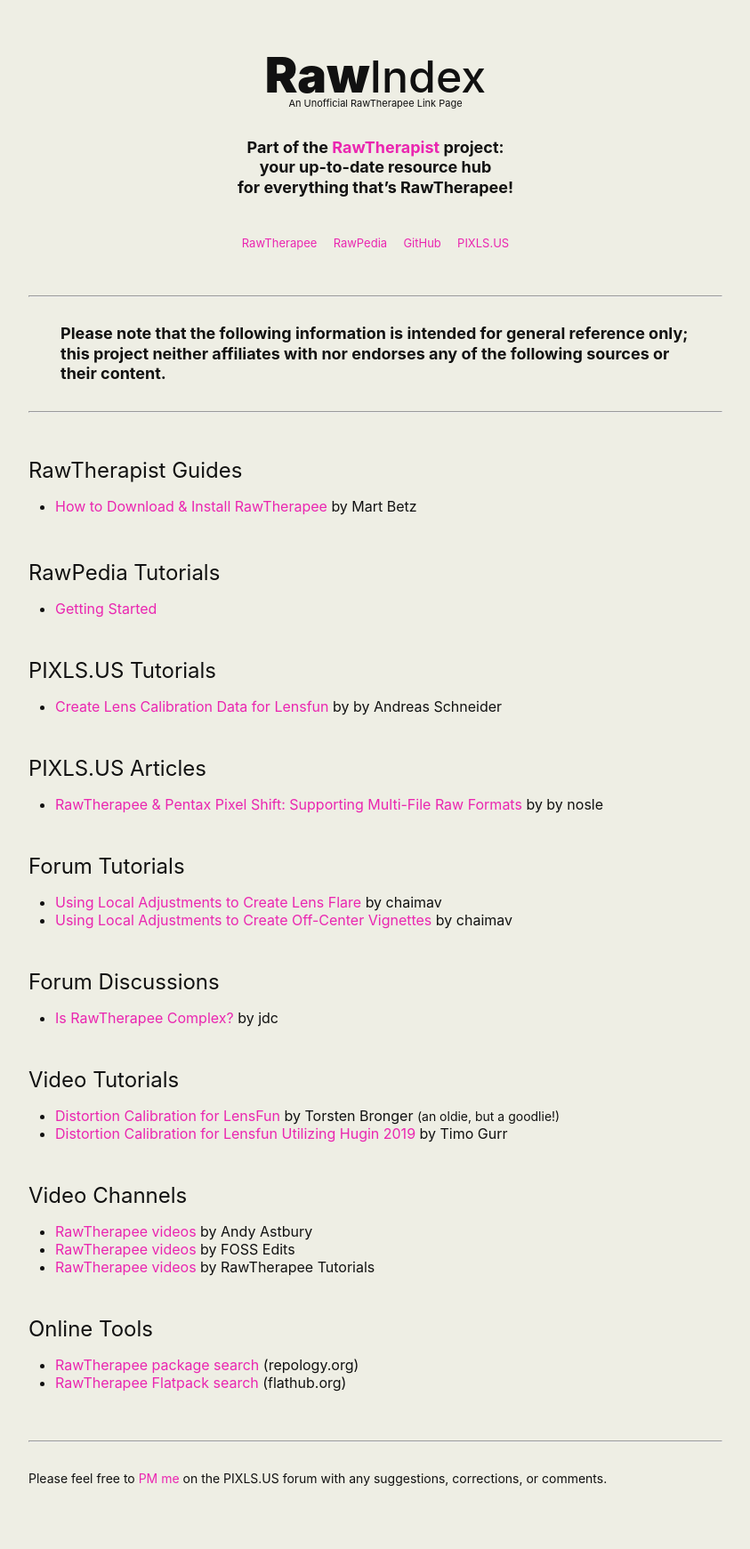
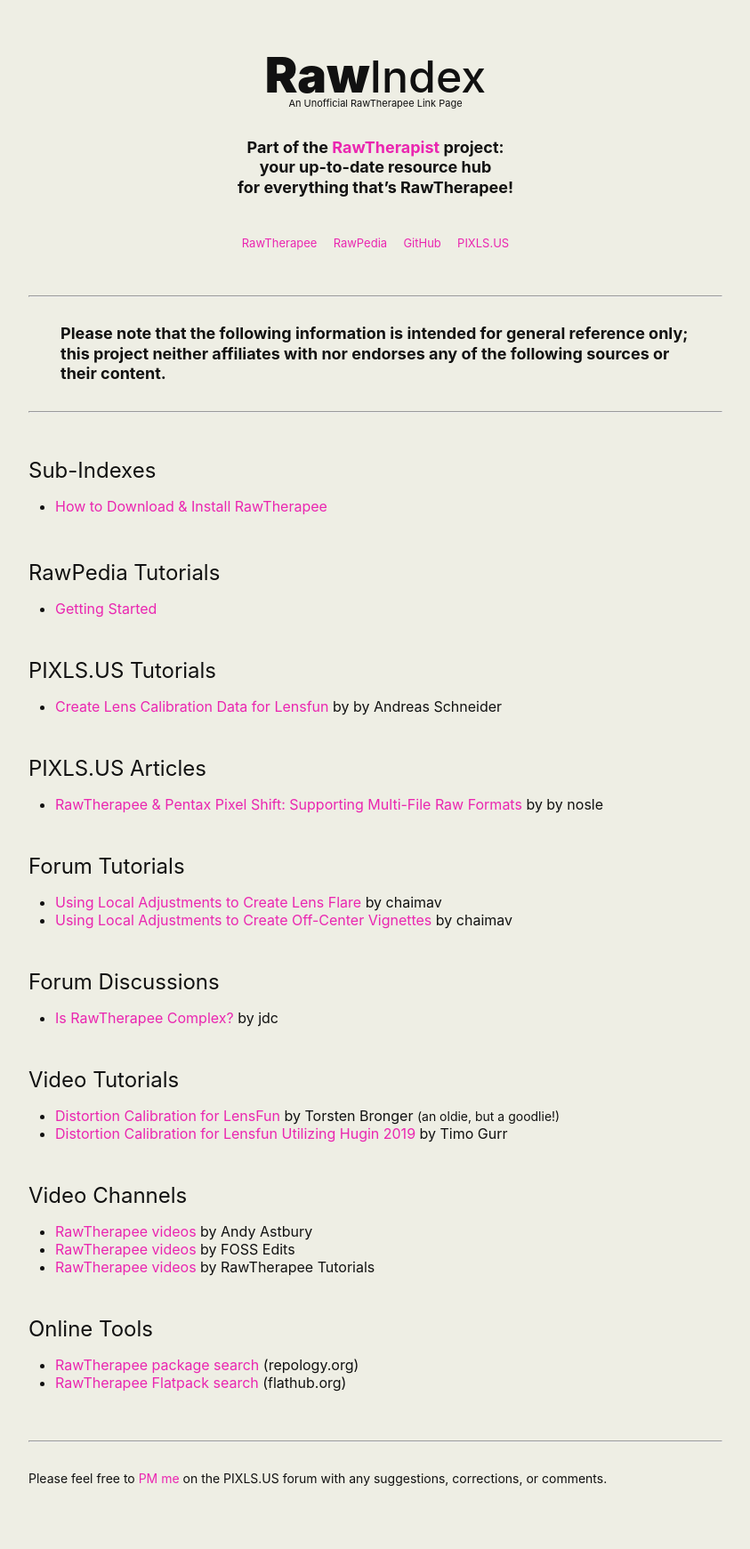
Before and after one commit to martbetz/martbetz.github.io, a Jekyll site: the page built from WIP/rawindex.html, in a window 1280 px wide. Shown: the whole page at 89% size, without its empty margins (218-1061 px from the left). Built offline with Jekyll 4.4.1, drawn with Linux system fonts in a browser that asks for light colours.

Commit message:
Update rawindex.html

```diff
--- a/WIP/rawindex.html
+++ b/WIP/rawindex.html
@@ -77,10 +77,10 @@
 <div align="left">
    <p style="margin-top: 45px;">
      <!-- <center> -->
-        <h2>RawTherapist Guides</h2>
+        <h2>Sub-Indexes</h2>
      <!-- </center> -->
         <ul>
-           <li><a href="https://martbetz.github.io/WIP/rtinstal.html">How to Download & Install RawTherapee</a> by Mart Betz</li>
+           <li><a href="https://martbetz.github.io/WIP/rtinstal.html">How to Download & Install RawTherapee</a></li>
         </ul>
    </p>
 
```
